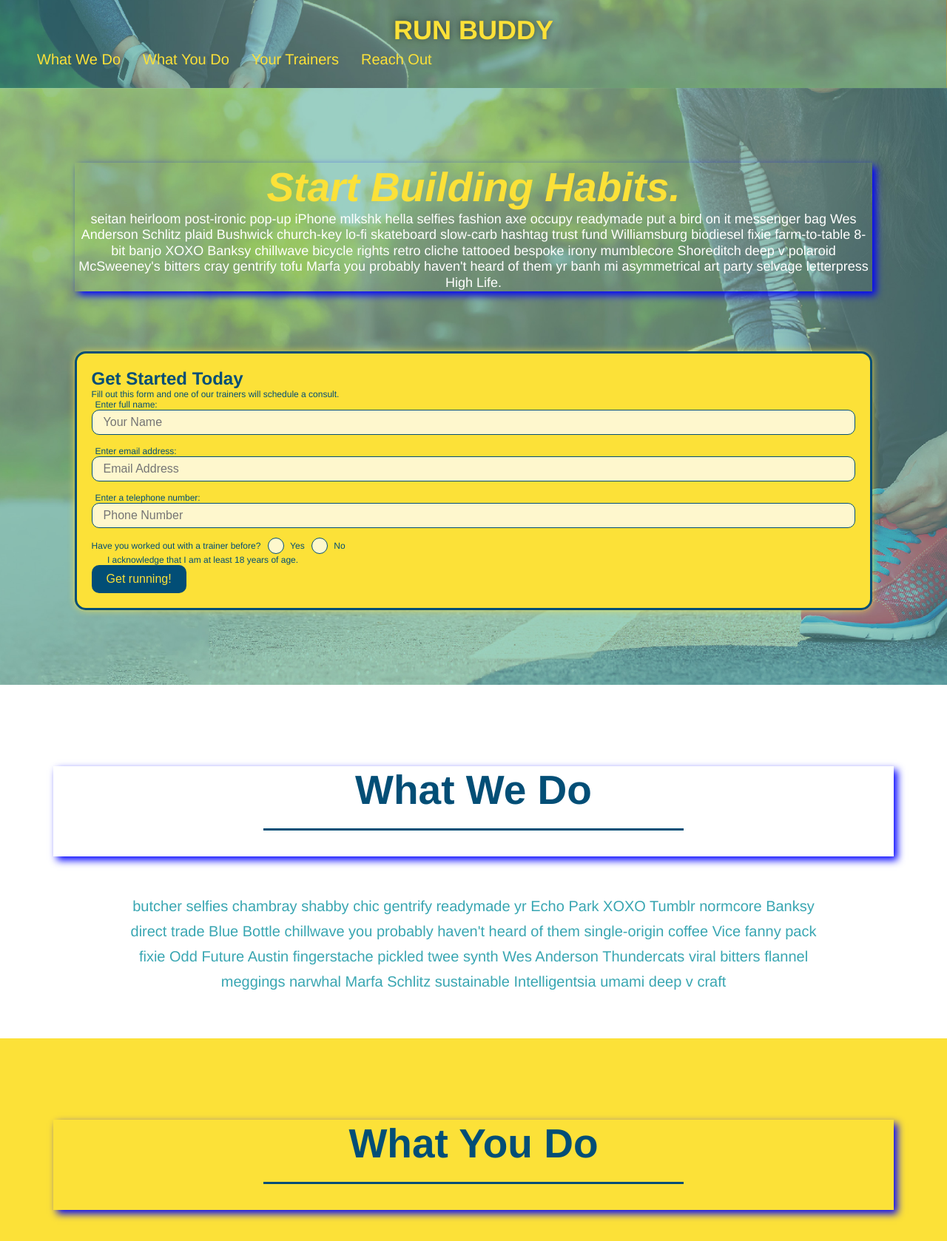
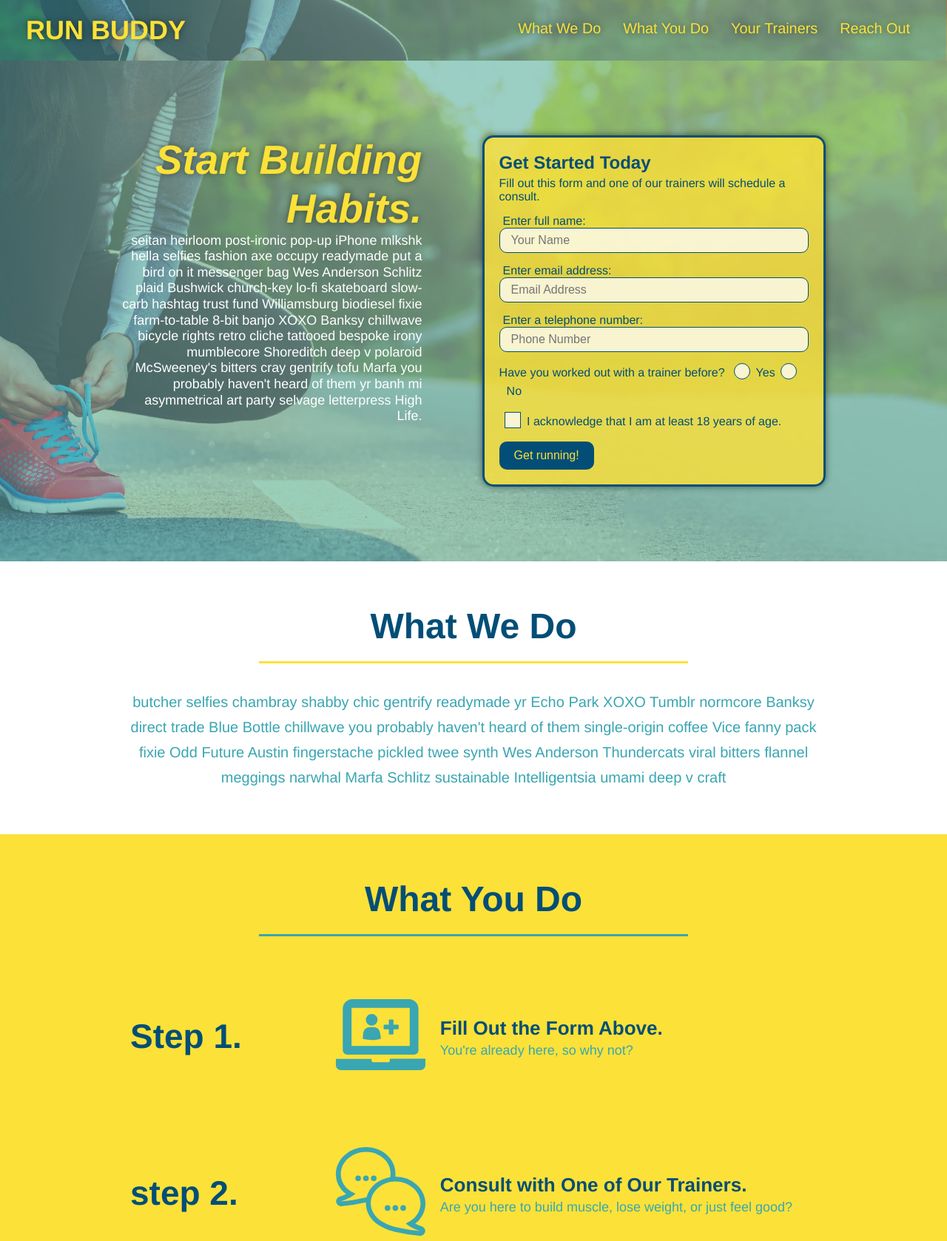
Before and after one commit to nsmith12345/Newest-Run-Buddy, a plain HTML site: page index.html in a window 1280 px wide. Shown: the top 1678 px of the page at 74% size. Drawn offline with Linux system fonts and the light colour scheme.

Commit message:
updated CSS

```diff
--- a/style.css
+++ b/style.css
@@ -1,47 +1,50 @@
+:root {
+  --primary-color: #fce138;
+  --secondary-color: #024e76;
+  --tertiary-color: #39a6b2;
+}
+
 * {
+  box-sizing: border-box;
   margin: 0;
   padding: 0;
-  box-sizing: border-box;
 }
 
 body {
-  /* more on this crazy alphanumerical value in a minute! */
-  color: #39a6b2;
+  color: var(--tertiary-color);
   font-family: Helvetica, Arial, sans-serif;
 }
 
-/* apply styles to <header> */
+
+/* HEADER / NAV BAR STYLES START */
+
 header {
   padding: 20px 35px;
-  background-color: #39a6b2;
+  background-color: var(--tertiary-color);
   display: flex;
   justify-content: space-between;
   flex-wrap: wrap;
+  position: sticky;
   position: -webkit-sticky;
-  position: sticky;
   top: 0;
   background-image: url("../images/hero-bg.jpg");
   background-size: cover;
-  background-position: center;
   background-attachment: fixed;
   background-position: 80%;
   z-index: 9999;
 }
 
 header h1 {
-  /* add alongside your existing declarations */
+  font-weight: bold;
+  margin: 0;
+  font-size: 36px;
+  color: var(--primary-color);
   text-shadow: 0 0 10px rgba(0, 0, 0, 0.5);
-  font-weight: bold;
-  font-size: 36px;
-  color: #fce138;
-  margin: 0;
-  width: 100%;
-  text-align: center;
 }
 
 header a {
   text-decoration: none;
-  color: #fce138;
+  color: var(--primary-color);
 }
 
 header nav {
@@ -57,31 +60,35 @@ header nav ul {
 }
 
 header nav ul li a {
-  /* and here */
   padding: 10px 15px;
   font-weight: lighter;
   font-size: 1.55vw;
-  font-size: 20px;
+  text-shadow: 0 0 10px rgba(0, 0, 0, 0.5);
 }
 
 header nav ul li a:hover {
-  background: #fce138;
-  color: #024e76;
+  background: var(--primary-color);
+  color: var(--secondary-color);
   border-radius: 15px;
   text-shadow: none;
 }
 
+/* HEADER / NAVBAR STYLES END */
+
+
+
+/* FOOTER STYLES START */
 footer {
-  background: #fce138;
-  width: 100%;
+  background: var(--primary-color);
   padding: 40px 35px;
   display: flex;
   justify-content: space-between;
   flex-wrap: wrap;
+  width: 100%;
 }
 
 footer h2 {
-  color: #024e76;
+  color: var(--secondary-color);
   font-size: 30px;
   margin: 0;
 }
@@ -92,59 +99,78 @@ footer div {
 }
 
 footer a {
-  color: #024e76;
+  color: var(--secondary-color);
 }
+/* END FOOTER STYLES */
 
+/* STYLE ALL SECTION TAGS */
 section {
   padding: 60px;
 }
 
-/* Hero Style Start */
+/* HERO STYLES START */
 .hero {
-  background-image: url("./images/hero-bg.jpg.jpg");
+  background-image: url('../images/hero-bg.jpg');
   background-size: cover;
-  background-position: center;
   display: flex;
   justify-content: center;
   flex-wrap: wrap;
   align-items: flex-start;
+  background-attachment: fixed;
+  background-position: 80%;
 }
-/* Hero Style End */
+
+.hero-cta {
+  width: 35%;
+  text-align: right;
+  margin: 3.5%;
+  color: #fff;
+  font-size: 18px;
+  line-height: 1.2;
+}
+
+.hero-cta h2 {
+  font-style: italic;
+  font-size: 55px;
+  color: var(--primary-color);
+  text-shadow: 0 0 10px rgba(0, 0, 0, 0.5);
+}
 
 .hero-form {
-  border: 3px solid #024e76;
-  background-color: #fce138;
+  border: 3px solid var(--secondary-color);
+  background-color: rgba(255, 225, 56, 0.8);
   padding: 20px;
-  color: #024e76;
+  color: var(--secondary-color);
   width: 40%;
   margin: 3.5%;
-  box-shadow: 0 0 10px rgba(252, 225, 56, 0.8);
   border-radius: 15px;
+  box-shadow: 0 0 10px rgba(0, 0, 0, 0.5);
+}
+
+.hero-form button:hover {
+  background-color: var(--tertiary-color);
 }
 
 .hero-form h3 {
   font-size: 24px;
   margin: 0;
 }
-
 .hero-form p {
-  margin: 5px 0 15x 0;
+  margin: 5px 0 15px 0;
 }
 
-/* update existing rule with this declaration */
 .form-input {
-  border: 1px solid #024e76;
+  border: 1px solid var(--secondary-color);
   display: block;
   padding: 7px 15px;
   font-size: 16px;
-  color: #024e76;
+  color: var(--secondary-color);
   width: 100%;
   margin-bottom: 15px;
   border-radius: 10px;
   background-color: rgba(255,255,255, 0.75);
 }
 
-/* create a new rule for focus state */
 .form-input:focus {
   background-color: rgba(255,255,255, 1);
   outline: none;
@@ -155,54 +181,19 @@ section {
 }
 
 .hero-form button {
-  color: #fce138;
-  background-color: #024e76;
+  color: var(--primary-color);
+  background-color: var(--secondary-color);
   border: none;
   padding: 10px 20px;
   font-size: 16px;
   border-radius: 10px;
 }
 
-.hero-form button:hover {
-  background-color: #39a6b2;
-}
-
-.hero-cta {
-  width: 35%;
-  text-align: right;
-  margin: 3.5%;
-  color: #fff;
-  font-size: 18px;
-  line-height: 1.2;
-  text-align: center;
-}
-
-.hero-cta h2 {
-  /* and here */
-  font-style: italic;
-  font-size: 55px;
-  color: #fce138;
-}
-
-.hero-cta, .hero-form {
-  width: 100%;
-}
-
-.intro p {
-  /* add this alongside your other declarations */
-  text-align: center;
-  margin: 0 auto;
-  line-height: 1.7;
-  color: #39a6b2;
-  width: 80%;
-  font-size: 20px;
-}
-
 .checkbox-wrapper input, .radio-wrapper input {
   opacity: 0;
 }
 
-checkbox-wrapper label, .radio-wrapper label {
+.checkbox-wrapper label, .radio-wrapper label {
   position: relative;
   left: 10px;
   margin: 10px;
@@ -214,7 +205,7 @@ checkbox-wrapper label, .radio-wrapper label {
   height: 20px;
   width: 20px;
   background: rgba(255, 255, 255, 0.75);
-  border: 1px solid #024e76;
+  border: 1px solid var(--secondary-color);
   position: absolute;
   top: -4px;
   left: -30px;
@@ -226,83 +217,94 @@ checkbox-wrapper label, .radio-wrapper label {
 
 .radio-wrapper label::after {
   content: "";
+  height: 20px;
   width: 20px;
-  height: 20px;
   border-radius: 50%;
-  background: #024e76;
-  background-image: radial-gradient(circle, #39a6b2, #024e76);
+  background: var(--secondary-color);
   position: absolute;
   left: -29px;
   top: -3px;
+  background-image: radial-gradient(circle, var(--tertiary-color), var(--secondary-color));
 }
 
 .checkbox-wrapper label::after {
   content: "";
   height: 6px;
   width: 14px;
-  border-left: 2px solid #024e76;
-  border-bottom: 2px solid #024e76;
+  border-left: 2px solid var(--secondary-color);
+  border-bottom: 2px solid var(--secondary-color);
   position: absolute;
   left: -26px;
   top: 1px;
   transform: rotate(-58deg);
 }
 
-.checkbox-wrapper input + label::after, .radio-wrapper input + label::after {
+.checkbox-wrapper input + label::after,
+.radio-wrapper input + label::after {
   content: none;
 }
 
-.checkbox-wrapper input:checked + label::after, .radio-wrapper input:checked + label::after {
+.checkbox-wrapper input:checked + label::after,
+.radio-wrapper input:checked + label::after {
   content: "";
 }
+/* HERO STYLES END */
 
-div {
-  --favorite-color: blue;
-  color: var(--favorite-color);
-  box-shadow: 5px 5px 10px var(--favorite-color);
-}
 
-div {
-  --size-small: 12px;
-  --size-big: 50px;
-  font-size: var(--size-small);
-  margin: var(--size-big) var(--size-small);
-}
-
-:root {
-  --primary-color: #fce138;
-  --secondary-color: #024e76;
-  --tertiary-color: #39a6b2;
-}
-
-.steps {
-  background: #fce138;
-}
-
+/* SECTION TITLE STYLES START */
 .section-title {
-  font-size: 48 px;
-  color: #024e76;
+  font-size: 48px;
   border-bottom: 3px solid;
+  color: var(--secondary-color);
+  padding-bottom: 20px;
+  text-align: center;
+  margin: 0 auto 35px auto;
+  width: 50%;
 }
 
 .primary-border {
-  border-color: #fce138;
+  border-color: var(--primary-color);
 }
 
 .secondary-border {
-  border-color: #39a6b2;
+  border-color: var(--tertiary-color);
+}
+/* SECTION TITLE STYLES END */
+
+/* WHAT WE DO STYLES */
+.intro p {
+  line-height: 1.7;
+  color: var(--tertiary-color);
+  width: 80%;
+  margin: 0 auto;
+  font-size: 20px;
+  text-align: center;
+}
+/* WHAT YOU DO STYLES END */
+
+
+/* WHAT YOU DO STYLES START */
+.steps {
+  background: var(--primary-color);
 }
 
-.step-img {
-  flex: 1 12%;
-  margin-right: 20%;
+.step {
+  margin: 50px auto;
+  padding-bottom: 50px;
+  width: 80%;
+  display: flex;
+  flex-wrap: wrap;
+  align-items: center;
+  justify-content: space-between;
 }
 
-.step-img img {
-  max-width: 100%;
+.step:last-child {
+  border-bottom: none;
 }
 
-.steps h3 {
+.step h3 {
+  color: var(--secondary-color);
+  font-size: 46px;
   flex: 1 30%;
 }
 
@@ -313,42 +315,32 @@ div {
   align-items: center;
 }
 
+.step-img {
+  flex: 1 12%;
+  margin-right: 20px;
+}
+
+.step-img img {
+  max-width: 100%;
+}
+
 .step-text {
   flex: 12;
 }
 
 .step-text p {
-  color: #39a6b2;
+  color: var(--tertiary-color);
   font-size: 18px;
 }
 
 .step-text h4 {
   font-size: 26px;
   line-height: 1.5;
-  color: #024e76;
+  color: var(--secondary-color);
 }
+/* WHAT YOU DO STYLES END */
 
-.steps span {
-  font-size: 38px;
-}
-
-.step {
-  margin: 50px auto;
-  padding-bottom: 50px;
-  width: 80%;
-  display: flex;
-  align-items: center;
-  justify-content: space-between;
-}
-
-.step:nth-child(even) {
-  border-bottom: 1px solid #39a6b2;
-}
-
-.step:not(:last-child) {
-  border-bottom: 1px solid #39a6b2
-}
-
+/* MEET THE TRAINERS START */
 .trainers {
   width: 100%;
   margin: 0 auto;
@@ -360,8 +352,8 @@ div {
 .trainer {
   margin: 20px;
   flex: 1;
-  background: #024e76;
-  color: #fce138;
+  background: var(--secondary-color);
+  color: var(--primary-color);
 }
 
 .trainer img {
@@ -373,52 +365,28 @@ div {
   line-height: 1.3;
 }
 
-.text-left {
-  text-align: left;
-}
-
-.text-right {
-  text-align: right;
-}
-
 .trainer-bio h3 {
   font-size: 28px;
 }
 
 .trainer-bio h4 {
   font-weight: lighter;
-  font-size:22px;
+  font-size: 22px;
   margin-bottom: 15px;
 }
 
 .trainer-bio p {
   font-size: 17px;
 }
-
-.section-title {
-  font-size: 55px;
-  display: inline-block;
-  padding: 0 100px 20px 100px;
-  padding-bottom: 20px;
-  text-align: center;
-  border-bottom: 3px solid;
-  margin: 0 auto 25px auto;
-  margin-bottom: 35px;
-  width: 50%;
-  color: #024e76;
-}
+/* TRAINER STYLES END */
 
 /* REACH OUT STYLES START */
 .contact {
-  background: #024e76;
+  background: var(--secondary-color);
 }
 
 .contact h2 {
-  color: #fce138;
-}
-
-.contact-info div {
-  color: white;
+  color: var(--primary-color);
 }
 
 .contact-info {
@@ -432,8 +400,16 @@ div {
   margin: 15px;
 }
 
+.contact-info iframe {
+  height: 400px;
+}
+
+.contact-info div {
+  color: white;
+}
+
 .contact-info h3 {
-  color: #fce138;
+  color: var(--primary-color);
   font-size: 32px;
 }
 
@@ -445,31 +421,28 @@ div {
 }
 
 .contact-form input, .contact-form textarea {
-  border: 1px solid #024e76;
+  border: 1px solid var(--secondary-color);
   display: block;
   padding: 7px 15px;
   font-size: 16px;
-  color:#024e76;
+  color: var(--secondary-color);
   width: 100%;
   margin-bottom: 15px;
   margin-top: 5px;
   border-radius: 10px;
+  background-color: rgba(255,255,255, 0.75);
 }
 
-.contact-form input, .contact-form textarea {
-  /* add a transparent background here */
-}
-
-/* create a new css rule for focus state */
 .contact-form input:focus, .contact-form textarea:focus {
-
+  background-color: rgba(255,255,255, 1);
+  outline: none;
 }
 
 .contact-form button {
   width: 100%;
   border: none;
-  background: #fce138;
-  color: #024e76;
+  background: var(--primary-color);
+  color: var(--secondary-color);
   text-align: center;
   padding: 15px 0;
   font-size: 16px;
@@ -477,19 +450,27 @@ div {
 }
 
 .contact-form button:hover {
-  color: #fce138;
-  background: #39a6b2;
+  color: var(--primary-color);
+  background: var(--tertiary-color);
 }
 
 .contact-info a {
-  color: #fce138;
+  color: var(--primary-color);
+}
+/* REACH OUT STYLES END */
+
+/* UTILITIES */
+.text-left {
+  text-align: left;
+}
+
+.text-right {
+  text-align: right;
 }
 
 .flex-row {
   display: flex;
 }
-
-/* REACH OUT STYLES END */
 
 /* MEDIA QUERY FOR SMALLER DESKTOP SCREENS AND SMALLER */
 @media screen and (max-width: 980px) {
@@ -500,8 +481,6 @@ div {
   }
 
   header h1 {
-     /* add alongside your existing declarations */
-    text-shadow: 0 0 10px rgba(0, 0, 0, 0.5);
     width: 100%;
     text-align: center;
   }
@@ -521,6 +500,14 @@ div {
     width: 100%;
   }
 
+  .hero-cta, .hero-form {
+    width: 100%;
+  }
+
+  .hero-cta {
+    text-align: center;
+  }
+
   .section-title {
     width: 80%;
   }
@@ -536,7 +523,6 @@ div {
 
 /* MEDIA QUERY FOR TABLETS AND SMALLER */
 @media screen and (max-width: 768px) {
-
   section {
     padding: 30px 15px;
   }
@@ -563,11 +549,13 @@ div {
     flex: 100%;
   }
 
+  .trainer-bio h3, .trainer-bio h4 {
+    display: block;
+  }
 }
 
 /* MEDIA QUERY FOR MOBILE PHONES AND SMALLER */
 @media screen and (max-width: 575px) {
-
   .hero-form button {
     width: 100%;
   }
@@ -592,7 +580,7 @@ div {
     flex: 0 100%;
   }
 
-  contact-form {
+  .contact-form {
     order: 3;
   }
 }
```
